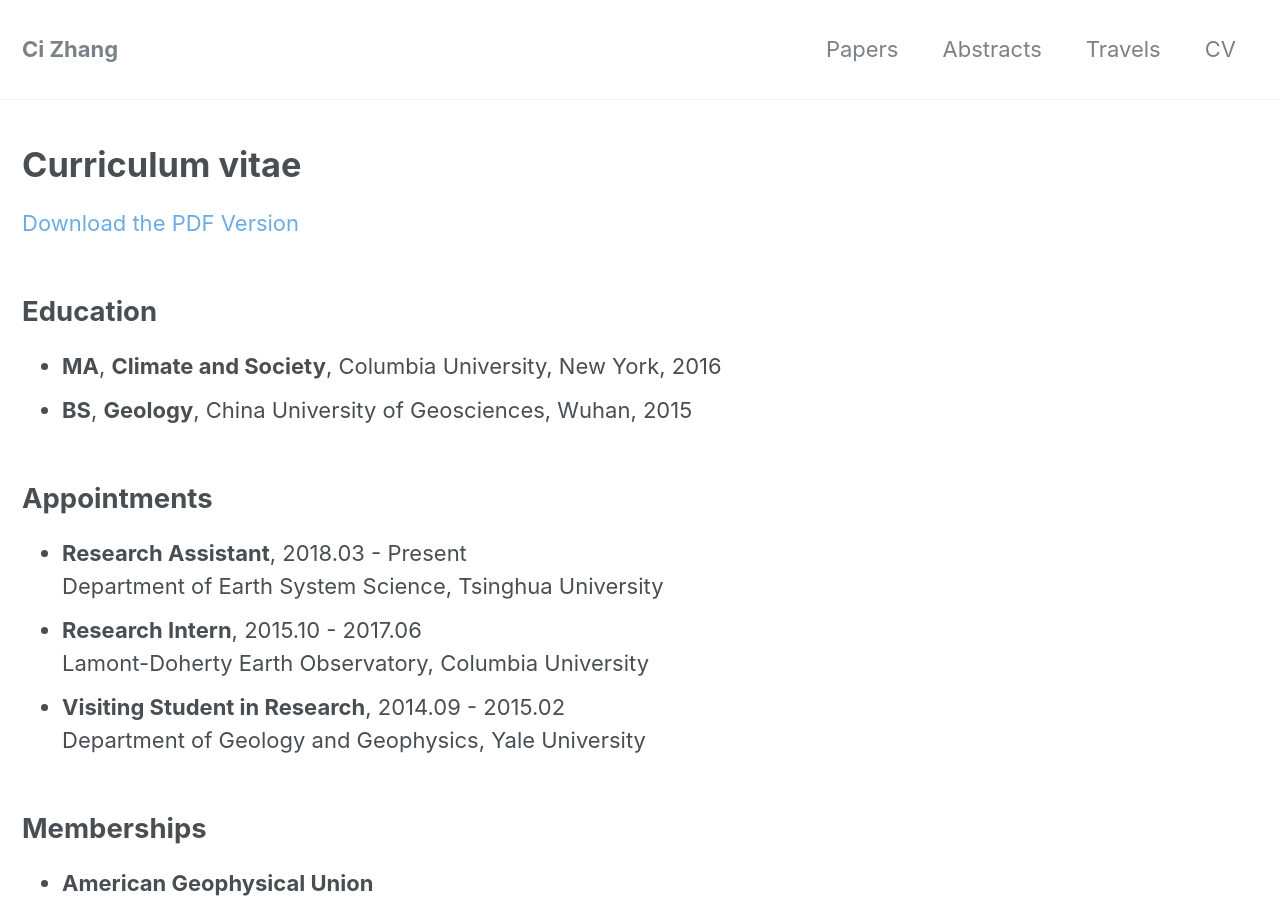
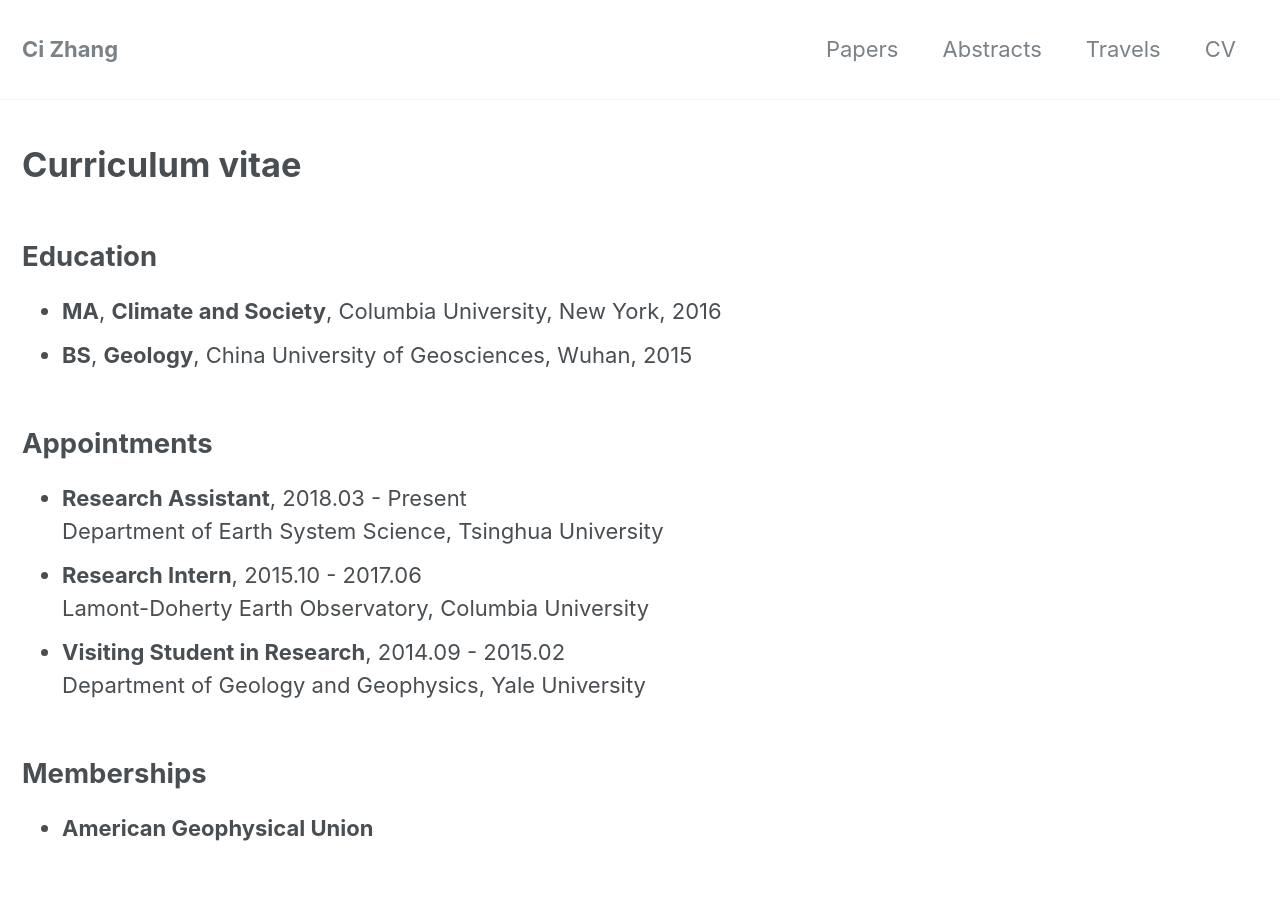
Before and after one commit to ci-zhang/ci-zhang.github.io, a Jekyll site: the page built from _pages/cv.md, in a window 1280 px wide and 900 px high. Built offline with Jekyll 4.4.1, drawn with Linux system fonts in a browser that asks for light colours; nearby versions of some CDN libraries; a style sheet for code colours, icons or effects is not loaded.

Commit message:
Update cv.md

```diff
--- a/_pages/cv.md
+++ b/_pages/cv.md
@@ -4,8 +4,6 @@ title: "CV"
 layout: space
 ---
 # Curriculum vitae
-
-[Download the PDF Version](https://ci-zhang.github.io/files/cv.pdf)
 
 ## Education
 * **MA**, **Climate and Society**, Columbia University, New York, 2016
```
